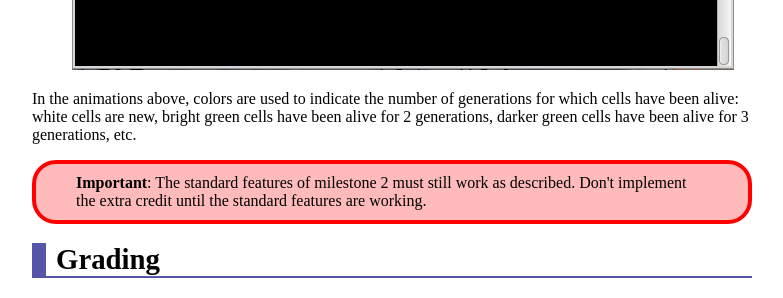
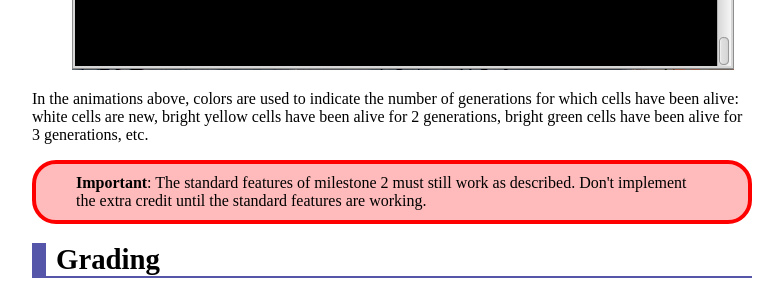
Before and after one commit to ycpcs/cs101-spring2015, a Jekyll site: the page built from assign/assign05.md, in a window 1280 px wide and 900 px high, scrolled down 4483 px. Shown: the part 202-500 px from the top of the window, without its empty margins (248-1031 px from the left). Built offline with Jekyll 4.4.1, drawn with Linux system fonts in a browser that asks for light colours; Markdown is read by kramdown in place of the engine named in the settings.

Commit message:
minor correction

```diff
--- a/assign/assign05.md
+++ b/assign/assign05.md
@@ -207,7 +207,7 @@ Example run, showing random input:
 
 > ![random animation](images/random-animation.gif)
 
-In the animations above, colors are used to indicate the number of generations for which cells have been alive: white cells are new, bright green cells have been alive for 2 generations, darker green cells have been alive for 3 generations, etc.
+In the animations above, colors are used to indicate the number of generations for which cells have been alive: white cells are new, bright yellow cells have been alive for 2 generations, bright green cells have been alive for 3 generations, etc.
 
 <div class="callout">
 <b>Important</b>: The standard features of milestone 2 must still work as described.  Don't implement the extra credit until the standard features are working.
```
